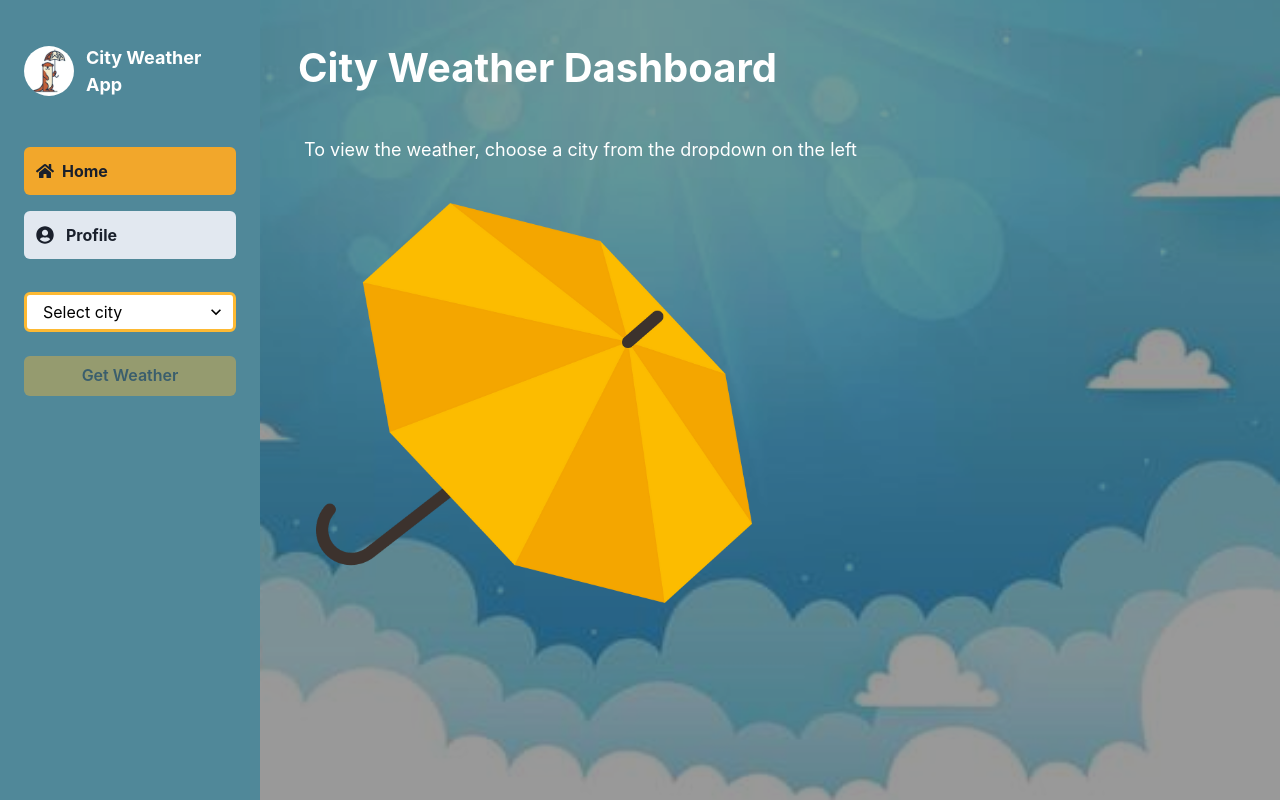
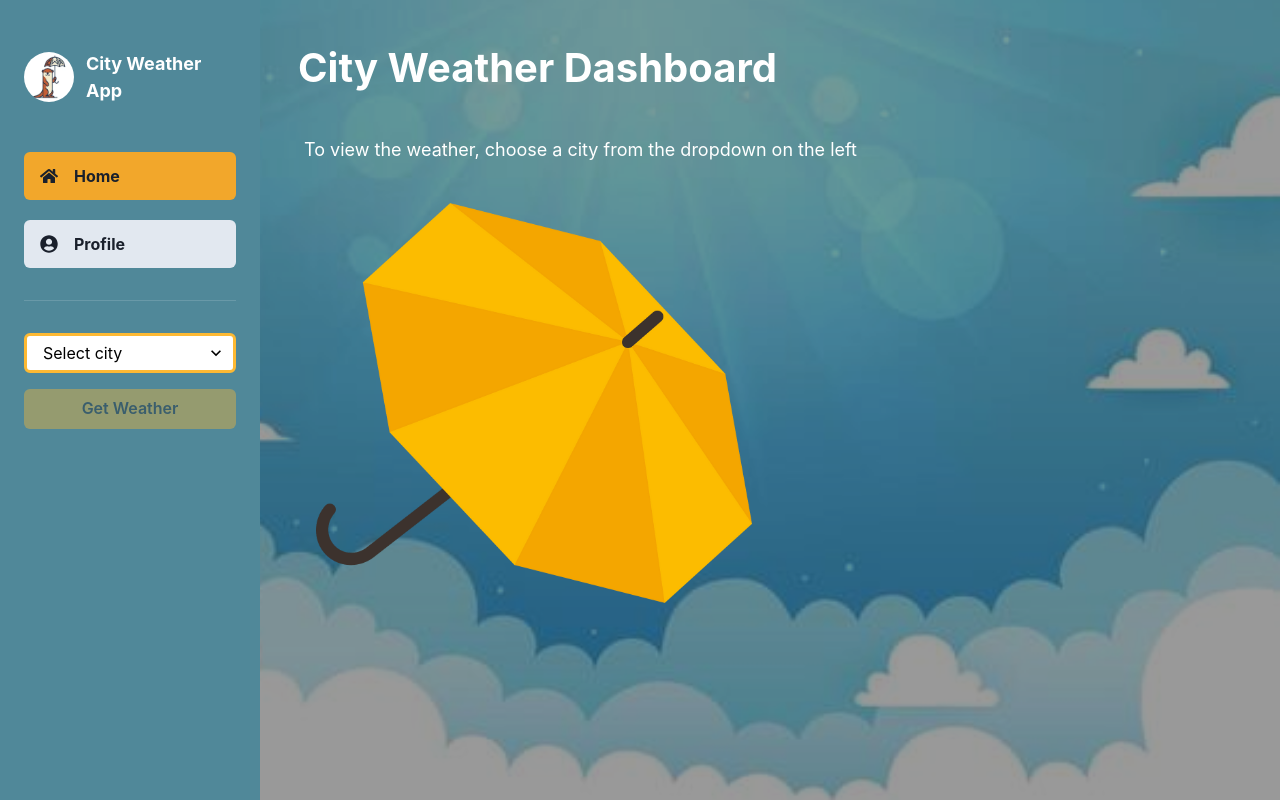
Before and after one commit to SophiaMcGee20040472/weather-fullstack-react, a React (Vite) app in the folder frontend/: page / in a window 1280 px wide. Both pictures are taken after a click on the button "Explore Forecasts". Built offline with nearby package versions, Linux system fonts and the light colour scheme.

Commit message:
UI fixes

```diff
--- a/frontend/src/App.tsx
+++ b/frontend/src/App.tsx
@@ -36,7 +36,6 @@ type Styles = Record<string, ChakraProps>;
 function App() {
   const [entered, setEntered] = useState(false);
   const [page, setPage] = useState<Page>("dashboard");
-
   const [city, setCity] = useState("");
   const [selectedCity, setSelectedCity] = useState("");
   const [data, setData] = useState<WeatherResponse | null>(null);
@@ -44,7 +43,6 @@ function App() {
 
   const cities = ["Dublin", "Sydney", "Toronto"];
 
-  // ✅ ADD THIS (ONLY NEW LOGIC)
   const API_URL =
     import.meta.env.MODE === "development"
       ? "http://localhost:5168"
@@ -300,8 +298,8 @@ const styles: Styles = {
 
   primaryButton: {
     px: 8,
-    bgGradient: "linear(to-r, blue.700, cyan.600)",
-    color: "white",
+    bgGradient: "linear(to-r, '#4A6E7A', 'blue.500')",
+    color: "#2C5D71",
     _hover: { transform: "scale(1.05)" },
     transition: "all 0.3s ease",
   },
--- a/frontend/src/components/Sidebar/Sidebar.tsx
+++ b/frontend/src/components/Sidebar/Sidebar.tsx
@@ -5,8 +5,9 @@ import {
   Flex,
   Select,
   Button,
+  Image,
+  Divider,
   useDisclosure,
-  Image,
 } from "@chakra-ui/react";
 import { FaHome, FaUserCircle } from "react-icons/fa";
 
@@ -35,7 +36,8 @@ const Sidebar = ({
 
   const menuItemStyle = (active: boolean) => ({
     cursor: "pointer",
-    p: 3,
+    px: 4,
+    py: 3,
     borderRadius: "md",
     bg: active ? "#F2A72B" : "#E2E8F0",
     _hover: { bg: "#F2A72B" },
@@ -61,14 +63,14 @@ const Sidebar = ({
       h="100vh"
       bg="#508899"
       color="#1A202C"
-      fontWeight={"bold"}
+      fontWeight="bold"
       p={6}
       position="fixed"
       left={0}
       top={0}
     >
-      <VStack align="start" spacing={6} w="100%" mt='20px'>
-        <Flex align="center" gap={3} >
+      <VStack align="start" spacing={8} w="100%" mt="26px">
+        <Flex align="center" gap={3}>
           <Image
             src="/images/logo.webp"
             loading="lazy"
@@ -80,39 +82,38 @@ const Sidebar = ({
             City Weather App
           </Text>
         </Flex>
-
-        <Box w="100%" h="1px" bg="transparent" />
-
+        <VStack align="start" spacing={5} w="100%" mt="16px">
           <Flex
             align="center"
-          gap={2}
-          mb="-8px"
+            gap={4}
             {...menuItemStyle(page === "dashboard")}
             onClick={() => handleNavClick("dashboard")}
           >
             <FaHome size={18} />
             <Text>Home</Text>
           </Flex>
+
           <Flex
             align="center"
-          gap={3}
-          mb="-25px"
+            gap={4}
             {...menuItemStyle(page === "profile")}
             onClick={() => handleNavClick("profile")}
           >
             <FaUserCircle size={18} />
             <Text>Profile</Text>
           </Flex>
+        </VStack>
 
-        <Box h="10px" />
+        <Divider borderColor="whiteAlpha.400" />
 
+        <VStack align="start" spacing={4} w="100%">
           <Select
             placeholder="Select city"
             value={city}
             onChange={(e) => setCity(e.target.value)}
             bg="white"
             color="black"
-          border='3px solid #FDB933'
+            border="3px solid #FDB933"
             _hover={{ bg: "gray.100" }}
           >
             {cities.map((c) => (
@@ -132,6 +133,7 @@ const Sidebar = ({
             Get Weather
           </Button>
         </VStack>
+      </VStack>
     </Box>
   );
 };
--- a/frontend/src/components/Spinner/SpinLoader.tsx
+++ b/frontend/src/components/Spinner/SpinLoader.tsx
@@ -3,7 +3,7 @@ import { Image, VStack, Text } from "@chakra-ui/react";
 const SpinLoader = () => {
   return (
     <VStack justify="center" align="center" minH="300px" spacing={4}>
-      <Text color="blue.500" fontSize="lg">
+      <Text color="#3B768B" fontSize="lg">
        Fetching the latest weather data...
       </Text>
       <Image
@@ -12,7 +12,7 @@ const SpinLoader = () => {
         objectFit="contain"
       />
 
-      <Text color="blue.500" fontSize="lg">
+      <Text color="#3B768B" fontSize="lg">
         Loading Weather...
       </Text>
     </VStack>
--- a/frontend/src/components/WeatherDashboardCard/WeatherDashboardCard.tsx
+++ b/frontend/src/components/WeatherDashboardCard/WeatherDashboardCard.tsx
@@ -167,7 +167,7 @@ function WeatherDashboardCard({ data, image }: Props) {
 const InfoCard = ({ icon, label, value, color }: InfoCardProps) => (
   <HStack sx={styles.infoCard} justify="space-between" align="center">
     <HStack spacing={2.5}>
-      <Box fontSize={{ base: "18px", md: "22px" }} color={color}>
+      <Box fontSize={{ base: "18px", md: "30px" }} color={color}>
         {icon}
       </Box>
       <Text sx={styles.label}>{label}</Text>
@@ -176,5 +176,4 @@ const InfoCard = ({ icon, label, value, color }: InfoCardProps) => (
   </HStack>
 );
 
-
 export default memo(WeatherDashboardCard);
--- a/frontend/src/pages/Profile/Profile.tsx
+++ b/frontend/src/pages/Profile/Profile.tsx
@@ -42,7 +42,7 @@ const Profile = () => {
               <Icon as={FaUser} {...styles.icon} />
               <Text {...styles.label}>Username</Text>
             </HStack>
-            <Text {...styles.value}>Sophia McG</Text>
+            <Text {...styles.value}>Oatie Otter</Text>
           </Box>
 
           <Box {...styles.listBox}>
--- a/frontend/src/styles/styles.ts
+++ b/frontend/src/styles/styles.ts
@@ -1,13 +1,14 @@
 export const styles = {
   card: {
-    p: { base: 2, md: 2.5 },
+    p: { base: 2, md: 6 },
     borderRadius: "xl",
     bg: "white",
     gap: { base: 4, md: 5 },
     flexDirection: { base: "column", md: "row" },
     w: "100%",
     maxW: "900px",
-    mx: "auto",
+    mt: "4px",
+    ml: { md: "16px", lg: "14px" },
     boxShadow: "md",
   },
 
@@ -85,9 +86,8 @@ export const styles = {
     justifyContent: "flex-start",
     gap: 6,
   },
-   logo: {
+  logo: {
     boxSize: "44px",
     borderRadius: "full",
   },
-
-}
+};
```
Lines whose indentation alone changed are shown as unchanged.
